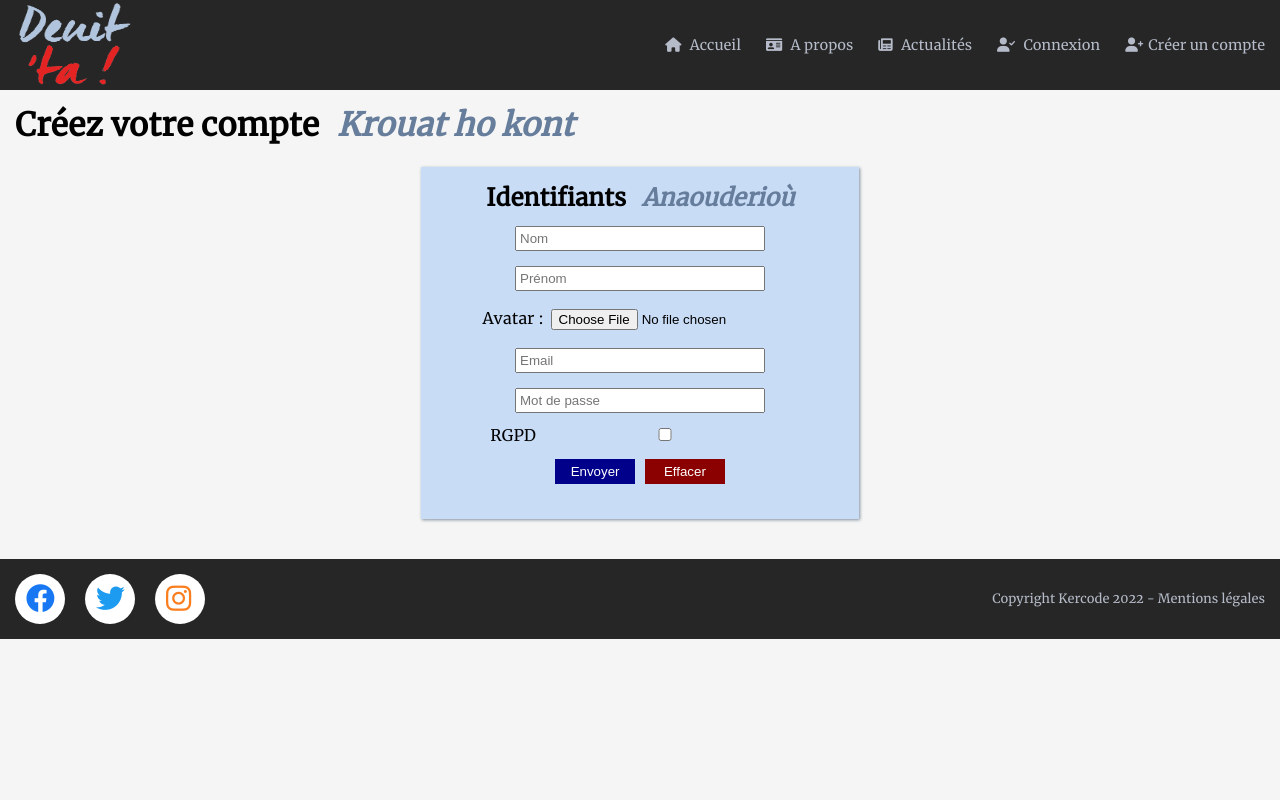
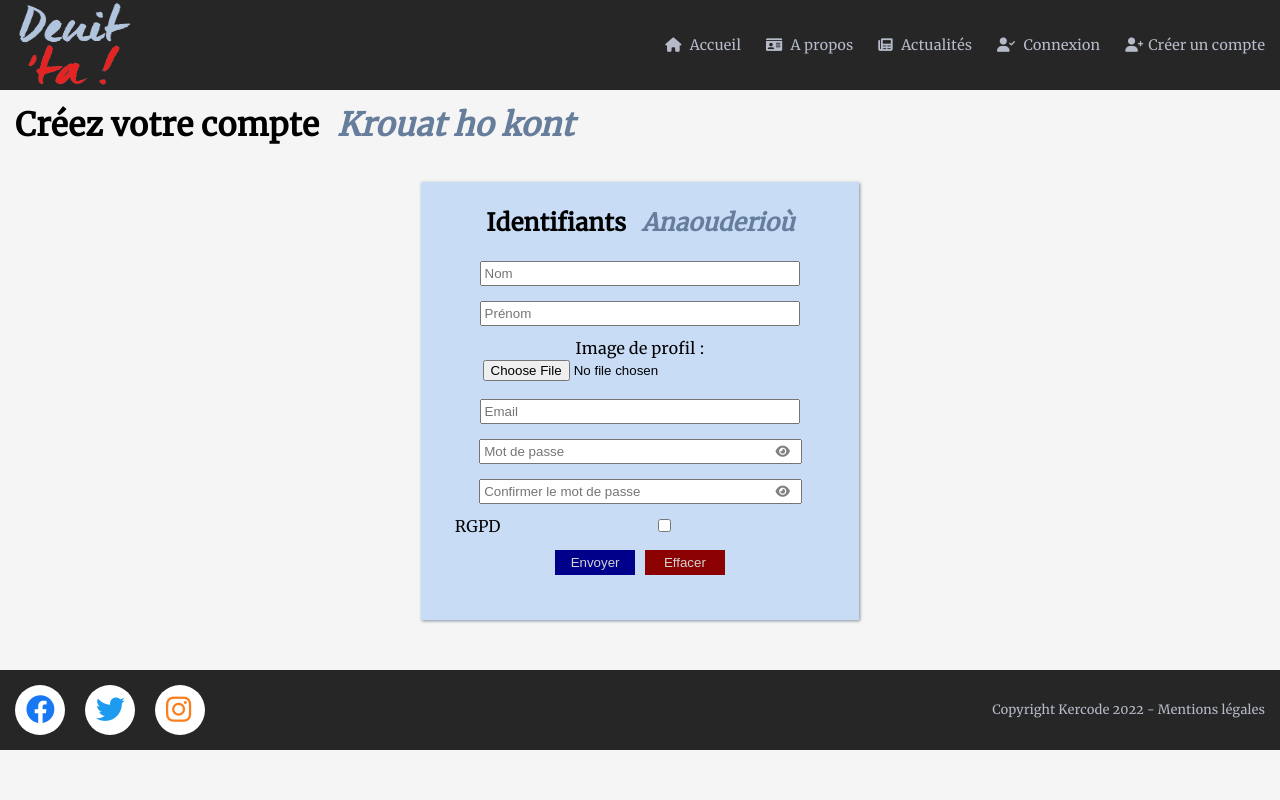
Before and after one commit to LorsGuillou/deuit-ta, a PHP site: page /index.php?action=register in a window 1280 px wide. Run offline with PHP 8.4, Linux system fonts and the light colour scheme.

Commit message:
📦 NEW: DOM js mot de passe register

```diff
--- a/Public/front/css/style.css
+++ b/Public/front/css/style.css
@@ -38,6 +38,7 @@
     --bzh: rgba(102, 125, 155, 1);
     --menulinks: rgba(202, 209, 224, 0.87);
     --linkhover: rgba(228, 35, 35, 1);
+    --border: rgba(176, 196, 222, 1);
 }
 
 /* ======================================
@@ -125,6 +126,7 @@ header #headband #avatar {
 
 header #headband #avatar img {
     object-fit: cover;
+    border: 1px solid var(--border);
     border-radius: 50%;
     width: 100%;
 }
@@ -244,12 +246,16 @@ header #headband .hamburger .bar {
 ================ */
 
 .input-page {
-    margin: 25px auto 20px;
-    padding: 20px;
+    margin: 40px auto 50px;
+    padding: 30px;
     width: 35%;
     text-align: center;
     background-color: var(--formbg);
     box-shadow: 1px 1px 3px var(--shadow);
+}
+
+.input-page h2 {
+    margin-bottom: 25px;
 }
 
 .input-page p {
@@ -258,7 +264,7 @@ header #headband .hamburger .bar {
 
 .input-page p input {
     padding: 3px;
-    width: 250px;
+    width: 85%;
 }
 
 .input-page p button {
@@ -272,16 +278,77 @@ header #headband .hamburger .bar {
 
 .input-page p button.submit {
     background-color: darkblue;
+    color: lightgrey;
+}
+
+.input-page p button.submit:hover {
+    background-color: blue;
+    color: white;
 }
 
 .input-page p button.reset {
     background-color: darkred;
+    color: lightgrey;
+}
+
+.input-page p button.reset:hover {
+    background-color: red;
+    color: white;
 }
 
 .input-page p textarea {
     padding: 1px;
     width: 80%;
     height: 300px;
+}
+
+/* =======================
+=== Création de compte ===
+========================*/
+
+.input-page .pswdSpace {
+    margin-right: 11px;
+}
+
+.input-page .pswdSpace #password,
+.input-page .pswdSpace #confirmPswd {
+    width: 88%;
+}
+
+.input-page p i {
+    color: grey;
+    font-size: 0.8rem;
+    margin-left: -30px;
+    cursor: pointer;
+    display: inline;
+}
+
+.input-page #pswdMessage {
+    display: none;
+    position: relative;
+    text-align: left;
+    font-size: 0.7rem;
+    margin: 20px 25px;
+    padding: 5px 15px;
+    background-color: var(--border);
+}
+
+.input-page #pswdMessage .valid {
+    color: green;
+}
+
+.input-page #pswdMessage .valid:before {
+    position: relative;
+    left: -35px;
+}
+
+.input-page #pswdMessage .invalid {
+    color: red;
+}
+
+.input-page #pswdMessage .invalid:before {
+    position: relative;
+    left: -35px;
 }
 
 /* ============
--- a/app/Controllers/AdminController.php
+++ b/app/Controllers/AdminController.php
@@ -25,7 +25,7 @@ class AdminController extends Controller {
     public function deleteUser($id) {
         $userManager = new \Projet\Models\Users();
         $deleteUser = $userManager::delete($id);
-        header('Location: ' . $_SERVER['REQUEST_URI']);
+        header('Location: indexAdmin.php?action=users');
     }
 
     // Méthodes Mails
--- a/app/Views/front/layout/footer.php
+++ b/app/Views/front/layout/footer.php
@@ -10,5 +10,6 @@
     </footer>
     <script src="Public/front/js/burger.js"></script>
     <script src="Public/front/js/active.js"></script>
+    <script src="Public/front/js/password.js"></script>
 </body>
 </html>
--- a/app/Views/front/templates/contact.php
+++ b/app/Views/front/templates/contact.php
@@ -2,7 +2,7 @@
 
     <main class="container">
         <h1>Contact</h1>
-            <?php if (isset($_SESSION['role']) && ($_SESSION['role'] === 0)) : ?>
+            <?php if (!empty($_SESSION)) : ?>
             <section id="contact-page" class="input-page">
                 <h2>Contactez-nous</h2>
                 <p>Un problème avec le site ? Une idée à nous proposer ? Dites-nous tout !</p>
--- a/app/Views/front/templates/register.php
+++ b/app/Views/front/templates/register.php
@@ -13,14 +13,26 @@
                     <input type="text" id="firstname" name="firstname" placeholder="Prénom" required>
                 </p>
                 <p>
-                    <label for="image">Avatar : </label>
+                    <label for="image">Image de profil : </label>
                     <input type="file" id="avatar" name="image">
                 </p>
                 <p>
                     <input type="mail" id="mail" name="mail" placeholder="Email" required>
                 </p>
-                <p>
-                    <input type="password" id="password" name="password" placeholder="Mot de passe" required>
+                <p class="pswdSpace">
+                    <input type="password" id="password" name="password" placeholder="Mot de passe" pattern="(?=.*\d)(?=.*[a-z])(?=.*[A-Z]).{8,}" required>
+                    <i class="fa-solid fa-eye" id="togglePswd"></i>
+                </p>
+                <div id="pswdMessage">
+                    <p>Le mot de passe doit contenir :</p>
+                    <p id="pswdLength" class="invalid">Au moins 8 caractères</p>
+                    <p id="pswdNumber" class="invalid">Un chiffre</p>
+                    <p id="pswdUpper" class="invalid">Une lettre majuscule</p>
+                    <p id="pswdLower" class="invalid">Une lettre minuscule</p>
+                </div>
+                <p class="pswdSpace">
+                    <input type="password" id="confirmPswd" name="confirmPswd" placeholder="Confirmer le mot de passe" pattern="(?=.*\d)(?=.*[a-z])(?=.*[A-Z]).{8,}" required>
+                    <i class="fa-solid fa-eye" id="toggleConfirm"></i>
                 </p>
                 <p>
                     <label for="rgpd">RGPD</label>
```
Also changed, not shown: Public/front/js/password.js (added, +89 -0 lines), Public/front/img/avatars/62615797a40365.72671796.jpg (added).
